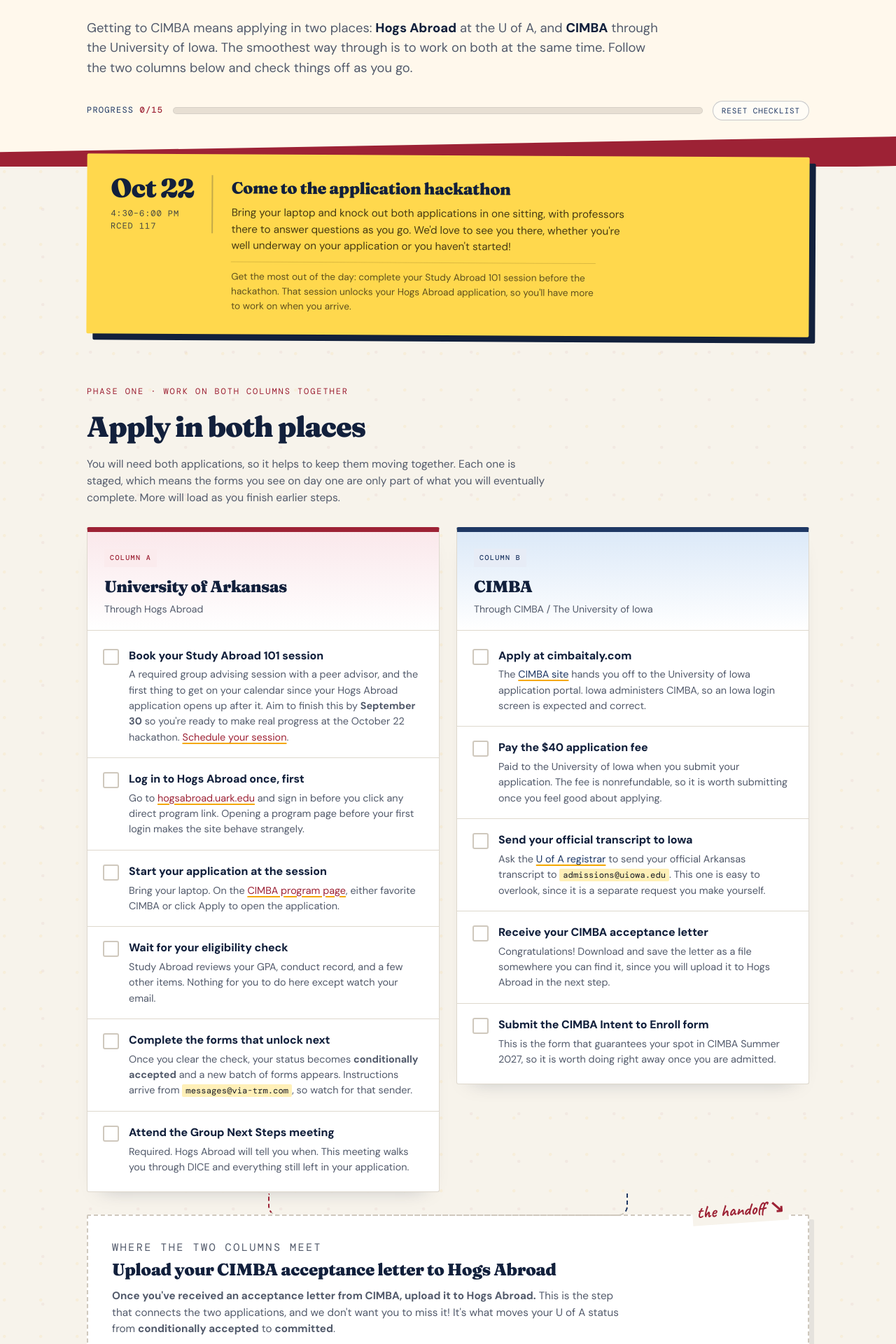
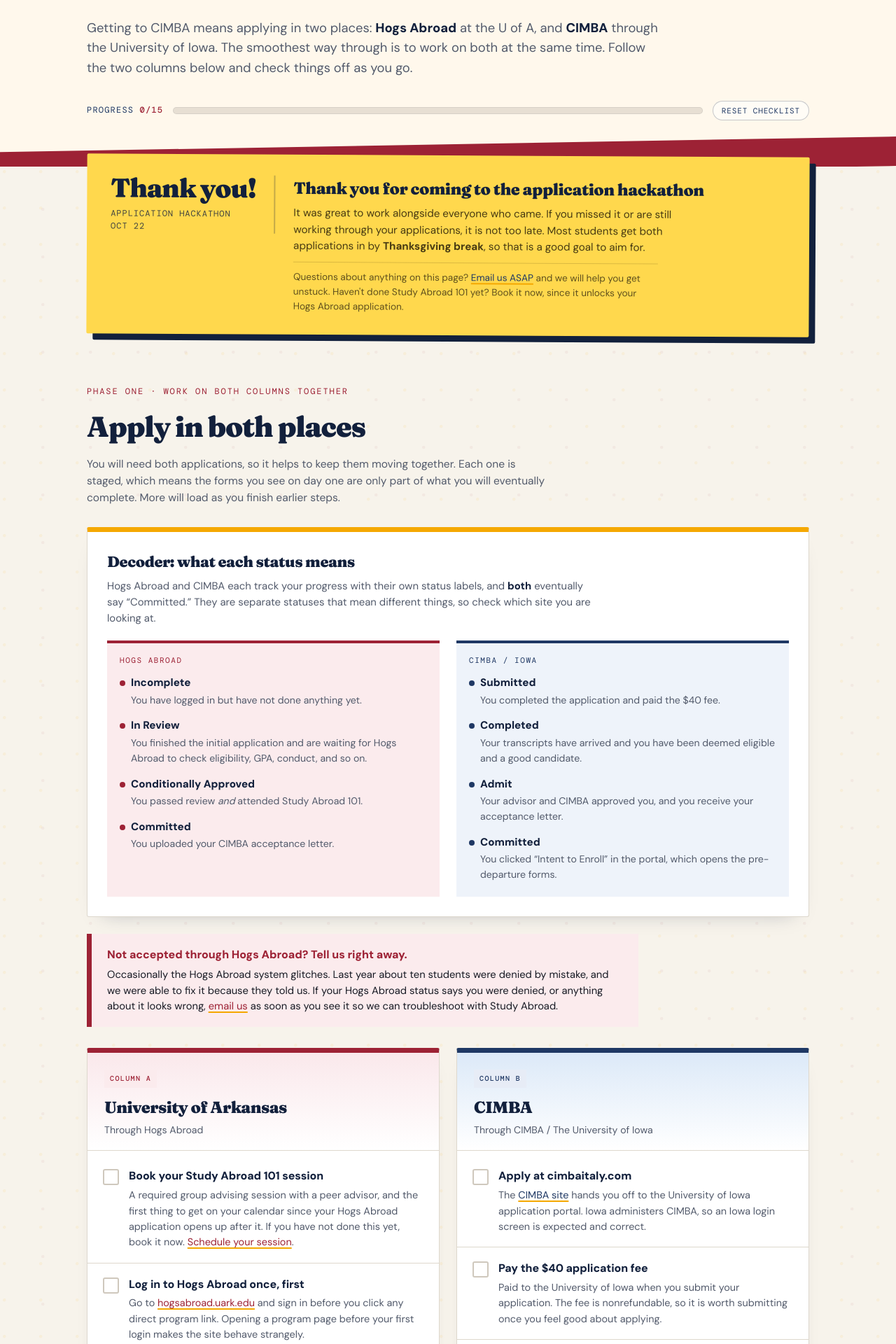
Before and after one commit to profsarahgrace/cimbahogs, a Jekyll site: the page built from summer27application/index.html, in a window 1280 px wide. Shown: the part 332-2252 px from the top of the page at 70% size. Built offline with Jekyll 4.4.1, drawn with Linux system fonts in a browser that asks for light colours; some of the changed text lies outside the part shown.

Commit message:
Application page: status decoder, glitch notice, post-hackathon update
- Add a Hogs Abroad vs CIMBA/Iowa status decoder and align status wording
  (Conditionally Approved, Admit, Committed) across steps
- Add a callout asking students to email us if mistakenly denied
- Turn the hackathon box into a thank-you with a Thanksgiving break target
- Replace the past Sept 30 / Oct 22 key dates on the home page

Co-Authored-By: Claude Sonnet 5.5 <noreply@anthropic.com>

```diff
--- a/assets/css/home.css
+++ b/assets/css/home.css
@@ -598,6 +598,7 @@ h1 .hog::after{
 .date-card:nth-child(2){background:var(--pink);transform:rotate(.6deg);}
 .date-card:nth-child(3){background:var(--mint);transform:rotate(.35deg);}
 .date-card:nth-child(4){background:var(--sky);transform:rotate(-.5deg);}
+.date-card:last-child:nth-child(odd){grid-column:1 / -1;}
 
 .date-when{
   display:inline-block;
--- a/summer27application/index.html
+++ b/summer27application/index.html
@@ -39,14 +39,14 @@ audiences:
 
   <section class="hackathon">
     <div class="hack-when">
-      <span class="hack-date">Oct 22</span>
-      <span class="hack-meta">4:30&ndash;6:00 pm<br>RCED 117</span>
+      <span class="hack-date">Thank you!</span>
+      <span class="hack-meta">Application hackathon<br>Oct 22</span>
     </div>
 
     <div class="hack-body">
-      <h3>Come to the application hackathon</h3>
-      <p>Bring your laptop and knock out both applications in one sitting, with professors there to answer questions as you go. We'd love to see you there, whether you're well underway on your application or you haven't started!</p>
-      <p class="hack-note">Get the most out of the day: complete your Study Abroad 101 session before the hackathon. That session unlocks your Hogs Abroad application, so you'll have more to work on when you arrive.</p>
+      <h3>Thank you for coming to the application hackathon</h3>
+      <p>It was great to work alongside everyone who came. If you missed it or are still working through your applications, it is not too late. Most students get both applications in by <strong>Thanksgiving break</strong>, so that is a good goal to aim for.</p>
+      <p class="hack-note">Questions about anything on this page? <a href="#contact">Email us ASAP</a> and we will help you get unstuck. Haven't done Study Abroad 101 yet? Book it now, since it unlocks your Hogs Abroad application.</p>
     </div>
   </section>
 
@@ -57,6 +57,46 @@ audiences:
     </div>
 
     <p class="phase-note">You will need both applications, so it helps to keep them moving together. Each one is staged, which means the forms you see on day one are only part of what you will eventually complete. More will load as you finish earlier steps.</p>
+
+    <section class="decoder" aria-labelledby="decoder-title">
+      <h3 id="decoder-title">Decoder: what each status means</h3>
+      <p class="decoder-note">Hogs Abroad and CIMBA each track your progress with their own status labels, and <strong>both</strong> eventually say &ldquo;Committed.&rdquo; They are separate statuses that mean different things, so check which site you are looking at.</p>
+
+      <div class="decoder-grid">
+        <div class="decoder-col decoder-ua">
+          <p class="decoder-tag">Hogs Abroad</p>
+          <dl>
+            <dt>Incomplete</dt>
+            <dd>You have logged in but have not done anything yet.</dd>
+            <dt>In Review</dt>
+            <dd>You finished the initial application and are waiting for Hogs Abroad to check eligibility, GPA, conduct, and so on.</dd>
+            <dt>Conditionally Approved</dt>
+            <dd>You passed review <em>and</em> attended Study Abroad 101.</dd>
+            <dt>Committed</dt>
+            <dd>You uploaded your CIMBA acceptance letter.</dd>
+          </dl>
+        </div>
+
+        <div class="decoder-col decoder-cimba">
+          <p class="decoder-tag">CIMBA / Iowa</p>
+          <dl>
+            <dt>Submitted</dt>
+            <dd>You completed the application and paid the $40 fee.</dd>
+            <dt>Completed</dt>
+            <dd>Your transcripts have arrived and you have been deemed eligible and a good candidate.</dd>
+            <dt>Admit</dt>
+            <dd>Your advisor and CIMBA approved you, and you receive your acceptance letter.</dd>
+            <dt>Committed</dt>
+            <dd>You clicked &ldquo;Intent to Enroll&rdquo; in the portal, which opens the pre-departure forms.</dd>
+          </dl>
+        </div>
+      </div>
+    </section>
+
+    <aside class="heads-up" role="note">
+      <strong>Not accepted through Hogs Abroad? Tell us right away.</strong>
+      <p>Occasionally the Hogs Abroad system glitches. Last year about ten students were denied by mistake, and we were able to fix it because they told us. If your Hogs Abroad status says you were denied, or anything about it looks wrong, <a href="#contact">email us</a> as soon as you see it so we can troubleshoot with Study Abroad.</p>
+    </aside>
 
     <div class="lanes">
 
@@ -74,7 +114,7 @@ audiences:
               <span class="box"><svg viewBox="0 0 16 16" fill="none"><path d="M2 8.5 6 12.5 14 3.5" stroke="#12182B" stroke-width="2.6" stroke-linecap="round" stroke-linejoin="round"/></svg></span>
               <span class="step-body">
                 <span class="step-title">Book your Study Abroad 101 session</span>
-                <p class="step-detail">A required group advising session with a peer advisor, and the first thing to get on your calendar since your Hogs Abroad application opens up after it. Aim to finish this by <strong>September 30</strong> so you're ready to make real progress at the October 22 hackathon. <a href="https://uark.starfishsolutions.com/starfish-ops/instructor/serviceCatalog.html#/service/5040569/schedule" target="_blank" rel="noopener">Schedule your session</a>.</p>
+                <p class="step-detail">A required group advising session with a peer advisor, and the first thing to get on your calendar since your Hogs Abroad application opens up after it. If you have not done this yet, book it now. <a href="https://uark.starfishsolutions.com/starfish-ops/instructor/serviceCatalog.html#/service/5040569/schedule" target="_blank" rel="noopener">Schedule your session</a>.</p>
               </span>
             </label>
           </li>
@@ -107,7 +147,7 @@ audiences:
               <span class="box"><svg viewBox="0 0 16 16" fill="none"><path d="M2 8.5 6 12.5 14 3.5" stroke="#12182B" stroke-width="2.6" stroke-linecap="round" stroke-linejoin="round"/></svg></span>
               <span class="step-body">
                 <span class="step-title">Wait for your eligibility check</span>
-                <p class="step-detail">Study Abroad reviews your GPA, conduct record, and a few other items. Nothing for you to do here except watch your email.</p>
+                <p class="step-detail">Your status shows <strong>In Review</strong> while Study Abroad checks your GPA, conduct record, and a few other items. Nothing for you to do here except watch your email. If you are ever told you were denied, <a href="#contact">let us know right away</a>, since occasionally the system gets it wrong.</p>
               </span>
             </label>
           </li>
@@ -118,7 +158,7 @@ audiences:
               <span class="box"><svg viewBox="0 0 16 16" fill="none"><path d="M2 8.5 6 12.5 14 3.5" stroke="#12182B" stroke-width="2.6" stroke-linecap="round" stroke-linejoin="round"/></svg></span>
               <span class="step-body">
                 <span class="step-title">Complete the forms that unlock next</span>
-                <p class="step-detail">Once you clear the check, your status becomes <strong>conditionally accepted</strong> and a new batch of forms appears. Instructions arrive from <code>messages@via-trm.com</code>, so watch for that sender.</p>
+                <p class="step-detail">Once you clear the check and have attended Study Abroad 101, your status becomes <strong>Conditionally Approved</strong> and a new batch of forms appears. Instructions arrive from <code>messages@via-trm.com</code>, so watch for that sender.</p>
               </span>
             </label>
           </li>
@@ -183,7 +223,7 @@ audiences:
               <span class="box"><svg viewBox="0 0 16 16" fill="none"><path d="M2 8.5 6 12.5 14 3.5" stroke="#12182B" stroke-width="2.6" stroke-linecap="round" stroke-linejoin="round"/></svg></span>
               <span class="step-body">
                 <span class="step-title">Receive your CIMBA acceptance letter</span>
-                <p class="step-detail">Congratulations! Download and save the letter as a file somewhere you can find it, since you will upload it to Hogs Abroad in the next step.</p>
+                <p class="step-detail">Congratulations! Your CIMBA status is now <strong>Admit</strong>. Download and save the letter as a file somewhere you can find it, since you will upload it to Hogs Abroad in the next step.</p>
               </span>
             </label>
           </li>
@@ -194,7 +234,7 @@ audiences:
               <span class="box"><svg viewBox="0 0 16 16" fill="none"><path d="M2 8.5 6 12.5 14 3.5" stroke="#12182B" stroke-width="2.6" stroke-linecap="round" stroke-linejoin="round"/></svg></span>
               <span class="step-body">
                 <span class="step-title">Submit the CIMBA Intent to Enroll form</span>
-                <p class="step-detail">This is the form that guarantees your spot in CIMBA Summer 2027, so it is worth doing right away once you are admitted.</p>
+                <p class="step-detail">This is the form that guarantees your spot in CIMBA Summer 2027, so it is worth doing right away once you are admitted. Clicking &ldquo;Intent to Enroll&rdquo; in the portal makes your CIMBA status <strong>Committed</strong> and opens the pre-departure forms.</p>
               </span>
             </label>
           </li>
@@ -205,13 +245,13 @@ audiences:
     <div class="junction" id="junction">
       <p class="junction-tag">Where the two columns meet</p>
       <h3>Upload your CIMBA acceptance letter to Hogs Abroad</h3>
-      <p><strong>Once you've received an acceptance letter from CIMBA, upload it to Hogs Abroad.</strong> This is the step that connects the two applications, and we don't want you to miss it! It's what moves your U of A status from <strong>conditionally accepted</strong> to <strong>committed</strong>.</p>
+      <p><strong>Once you've received an acceptance letter from CIMBA, upload it to Hogs Abroad.</strong> This is the step that connects the two applications, and we don't want you to miss it! It's what moves your Hogs Abroad status from <strong>Conditionally Approved</strong> to <strong>Committed</strong>.</p>
       <p>Until you do it, Arkansas does not know you got in, and your application sits unfinished.</p>
 
       <label class="step" style="padding:18px 0 0;">
         <input type="checkbox" class="tick" id="junctionTick" data-key="junction-upload">
         <span class="box"><svg viewBox="0 0 16 16" fill="none"><path d="M2 8.5 6 12.5 14 3.5" stroke="#12182B" stroke-width="2.6" stroke-linecap="round" stroke-linejoin="round"/></svg></span>
-        <span class="step-body"><span class="step-title">Acceptance letter uploaded, status now committed</span></span>
+        <span class="step-body"><span class="step-title">Acceptance letter uploaded, Hogs Abroad status now Committed</span></span>
       </label>
     </div>
   </section>
@@ -293,8 +333,8 @@ audiences:
       </div>
 
       <div class="gotcha">
-        <strong>Admitted and enrolled are different</strong>
-        <p>Getting into CIMBA is wonderful news, and your spot is held once you submit the Intent to Enroll form. Uploading your acceptance letter then wraps up the Arkansas side.</p>
+        <strong>Admit and Committed are different</strong>
+        <p>Getting into CIMBA (Admit) is wonderful news, and your spot is held once you submit the Intent to Enroll form (CIMBA Committed). Uploading your acceptance letter then wraps up the Arkansas side (Hogs Abroad Committed).</p>
       </div>
     </div>
   </section>
@@ -303,10 +343,10 @@ audiences:
     <h3>If you are a parent helping a student stay on track</h3>
     <p>Two checkpoints are worth asking about, since both involve waiting periods that are easy to underestimate. The first is the <strong>Study Abroad 101 session</strong>, which has to be scheduled in advance and tends to fill up as deadlines get closer. The second is the <strong>DICE form</strong> in January, where approval can take up to twelve weeks and class registration waits on it.</p>
     <p>A helpful question to ask is "which of the two applications are you further along on, and what is the next form waiting on you." Because there are two columns to finish, students sometimes feel done once one of them is complete.</p>
-    <p>The October 22 hackathon is also a great nudge. Students who come tend to leave with most of the hard parts behind them.</p>
+    <p>Most students get both applications in by Thanksgiving break, so that is a helpful milestone to check in on over the holiday.</p>
   </section>
 
-  <footer>
+  <footer id="contact">
     <p class="footer-lead">Questions about the Hogs Abroad side are best answered by the <a href="https://hogsabroad.uark.edu" target="_blank" rel="noopener">Study Abroad office</a>. For anything about CIMBA itself, the courses, or life in Paderno del Grappa, reach out to any of us. We are happy to help.</p>
 
     <ul class="faculty">
--- a/summer27application/summer27application.css
+++ b/summer27application/summer27application.css
@@ -286,6 +286,101 @@ main.wrap{
   color:var(--ink-mid);
   font-size:.97rem;
 }
+
+/* ---------- status decoder ---------- */
+.decoder{
+  margin:0 0 24px;
+  padding:26px 28px 28px;
+  background:var(--card);
+  border:1px solid var(--rule);
+  border-top:7px solid var(--gold);
+  border-radius:3px;
+  box-shadow:0 14px 28px -22px rgba(18,32,60,.35);
+}
+.decoder h3{
+  margin:0 0 6px;
+  color:var(--navy-deep);
+  font-family:"Fraunces",Georgia,serif;
+  font-size:1.35rem;
+  font-weight:850;
+  letter-spacing:-.02em;
+}
+.decoder-note{
+  max-width:68ch;
+  margin:0 0 20px;
+  color:var(--ink-mid);
+  font-size:.93rem;
+}
+.decoder-note strong{color:var(--navy-deep);}
+
+.decoder-grid{
+  display:grid;
+  grid-template-columns:1fr 1fr;
+  gap:24px;
+}
+.decoder-col{
+  padding:16px 18px 6px;
+  border-top:4px solid var(--razor);
+  background:var(--razor-soft);
+}
+.decoder-cimba{
+  border-top-color:var(--navy);
+  background:#EEF3FA;
+}
+.decoder-tag{
+  margin:0 0 8px;
+  font-family:"DM Mono",monospace;
+  font-size:11px;
+  letter-spacing:.14em;
+  text-transform:uppercase;
+  color:var(--razor);
+}
+.decoder-cimba .decoder-tag{color:var(--navy);}
+
+.decoder dl{margin:0;}
+.decoder dt{
+  margin-top:12px;
+  color:var(--navy-deep);
+  font-size:.95rem;
+  font-weight:800;
+}
+.decoder dt::before{
+  content:"";
+  display:inline-block;
+  width:8px;
+  height:8px;
+  margin-right:8px;
+  border-radius:50%;
+  background:var(--razor);
+}
+.decoder-cimba dt::before{background:var(--navy);}
+.decoder dd{
+  margin:2px 0 14px 16px;
+  color:var(--ink-mid);
+  font-size:.88rem;
+}
+
+/* ---------- heads-up callout ---------- */
+.heads-up{
+  max-width:72ch;
+  margin:0 0 30px;
+  padding:18px 22px;
+  background:var(--razor-soft);
+  border-left:7px solid var(--razor);
+}
+.heads-up strong{
+  display:block;
+  margin-bottom:4px;
+  color:var(--razor);
+  font-size:1rem;
+  font-weight:800;
+}
+.heads-up p{
+  margin:0;
+  color:var(--ink);
+  font-size:.92rem;
+}
+.heads-up a{color:var(--razor);}
 
 /* ---------- two lanes ---------- */
 .lanes{
@@ -644,6 +739,7 @@ ul.faculty a{
 /* ---------- responsive ---------- */
 @media (max-width:820px){
   .lanes{grid-template-columns:1fr;}
+  .decoder-grid{grid-template-columns:1fr;}
   .gotchas-grid{grid-template-columns:1fr;}
 
   header.masthead{
```
Also changed, not shown: other parts of summer27application/index.html (+1 -1 lines), index.html (+3 -11 lines).
